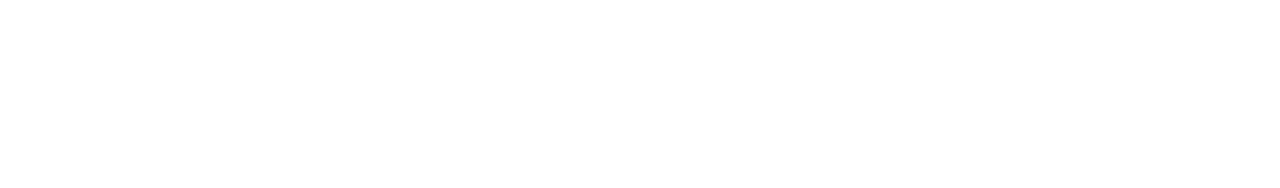
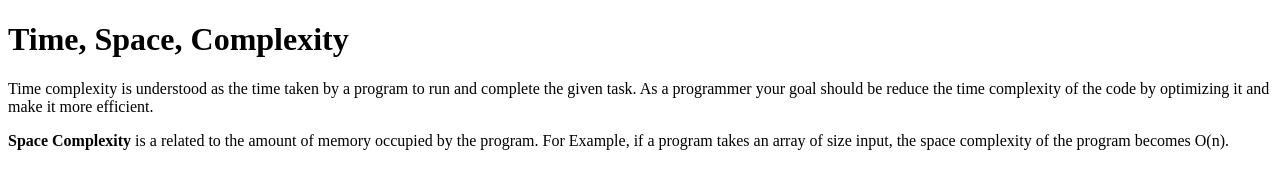
Before and after one commit to acciojob/time-and-space-complexity-Farman71, a website: page main.html in a window 1280 px wide. Drawn offline with Linux system fonts and the light colour scheme.

Commit message:
created a submission

```diff
--- a/main.html
+++ b/main.html
@@ -8,7 +8,11 @@
 
 <body>
 	<!-- the entire body must be written by student -->
-    <script type="text/javascript" src="./script.js">
+    <h1>Time, Space, Complexity</h1>
+	<p>Time complexity is understood as the time taken by a program to run and complete the given task. As a programmer your goal should be reduce the time complexity of the code by optimizing it and make it more efficient.</p>
+	<p><b>Space Complexity</b> is a related to the amount of memory occupied by the program. For Example, if a program takes an array of size input, the space complexity of the program becomes O(n).</p>
+
+	<script type="text/javascript" src="./script.js">
 </script>
 
 </body>
```
